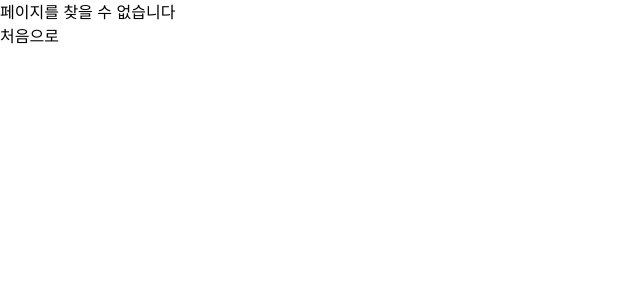
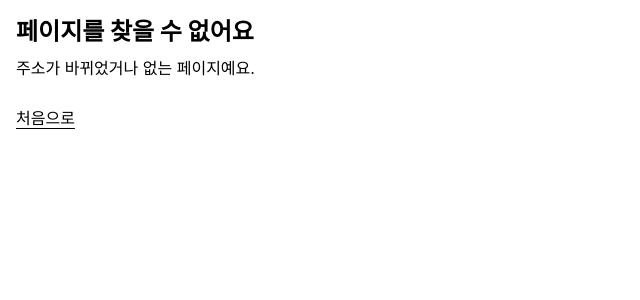
Before and after one commit to KNUCreaterCrew/frontend, a React (Vite) app: page /rooms/1 in a window 1280 px wide. Shown: the top 300 px of the page, without its empty margins (0-640 px from the left). Built offline with nearby package versions, Linux system fonts and the light colour scheme; no server answers.

Commit message:
fix(ui): 임시 첫 화면과 404 의 여백, 제목 위계, 링크 표시 보완

```diff
--- a/src/app/styles/global.css
+++ b/src/app/styles/global.css
@@ -5,3 +5,11 @@ body,
 #root {
   @apply min-h-dvh;
 }
+
+/* 화면 가장자리 여백. 노치와 둥근 모서리에 글자가 가리지 않게 safe-area 를 함께 본다. */
+#root {
+  padding-top: max(--spacing(4), env(safe-area-inset-top));
+  padding-right: max(--spacing(4), env(safe-area-inset-right));
+  padding-bottom: max(--spacing(4), env(safe-area-inset-bottom));
+  padding-left: max(--spacing(4), env(safe-area-inset-left));
+}
--- a/src/pages/not-found/NotFoundPage.tsx
+++ b/src/pages/not-found/NotFoundPage.tsx
@@ -3,8 +3,14 @@ import { Link } from 'react-router'
 export function NotFoundPage() {
   return (
     <main>
-      <h1>페이지를 찾을 수 없습니다</h1>
-      <Link to="/">처음으로</Link>
+      <h1 className="text-2xl font-bold">페이지를 찾을 수 없어요</h1>
+      <p className="mt-2">주소가 바뀌었거나 없는 페이지예요.</p>
+      <Link
+        to="/"
+        className="mt-4 inline-flex min-h-11 items-center underline underline-offset-4 focus-visible:outline-2 focus-visible:outline-offset-2"
+      >
+        처음으로
+      </Link>
     </main>
   )
 }
--- a/src/pages/rooms/RoomsPage.tsx
+++ b/src/pages/rooms/RoomsPage.tsx
@@ -1,8 +1,8 @@
 export function RoomsPage() {
   return (
     <main>
-      <h1>ZeroFrame</h1>
-      <p>강의실 좌석 현황을 곧 여기서 볼 수 있습니다.</p>
+      <h1 className="text-2xl font-bold">ZeroFrame</h1>
+      <p className="mt-2">실습실 빈자리를 곧 여기서 볼 수 있어요.</p>
     </main>
   )
 }
```
